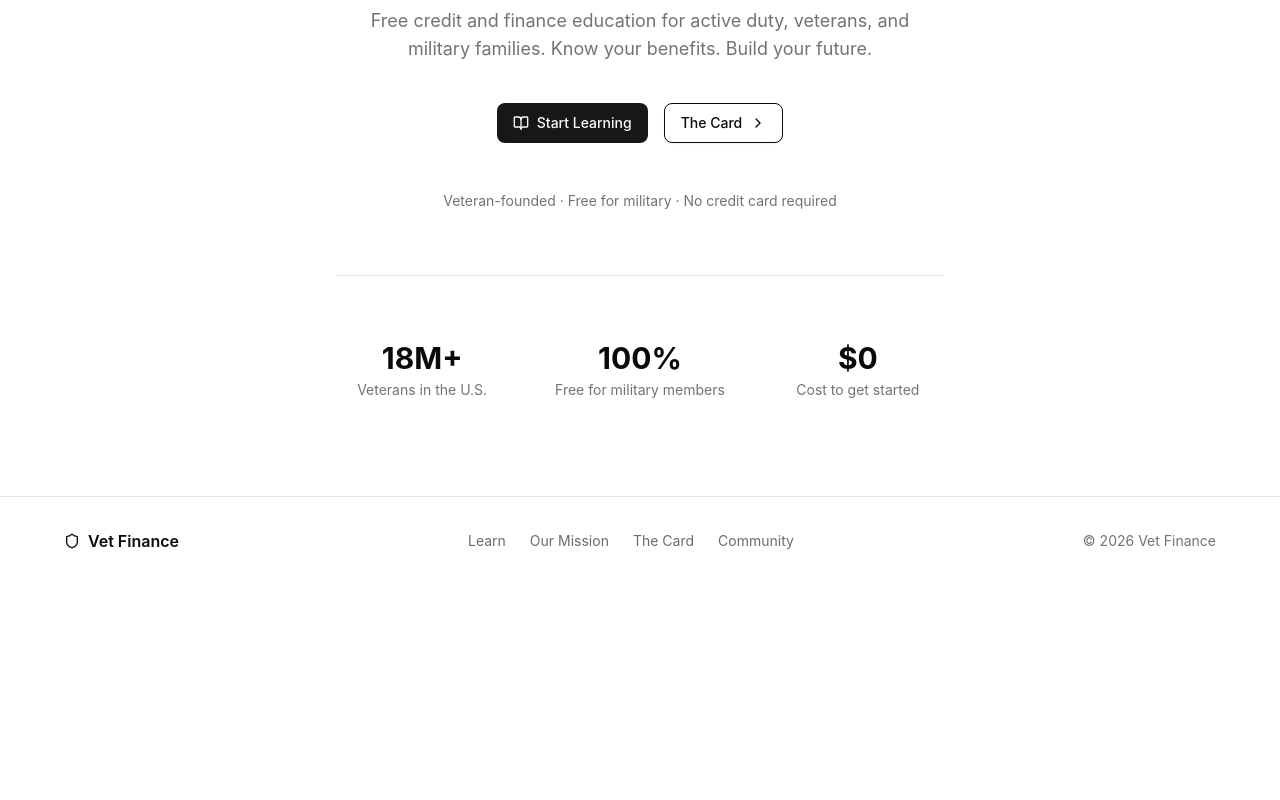
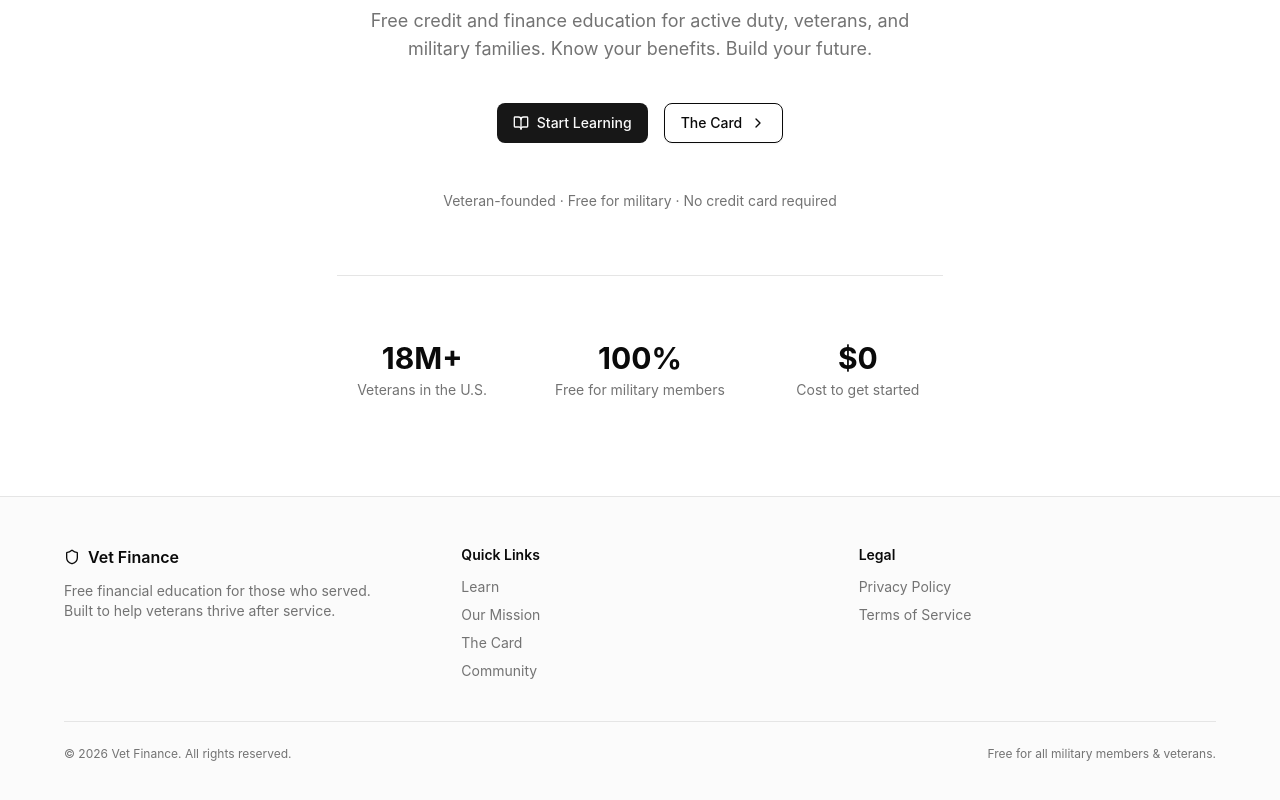
Before and after one commit to DavidAVargas/vet-finance, a Next.js app: page / in a window 1280 px wide. Shown: the part 356-1156 px from the top of the page. Before the commit the page ends 941 px from the top, so only its background shows below. Built offline with nearby package versions, Linux system fonts and the light colour scheme.

Commit message:
Redesign footer with proper layout, columns and legal links

```diff
--- a/components/layout/Footer.tsx
+++ b/components/layout/Footer.tsx
@@ -3,25 +3,47 @@
 
 export function Footer() {
   return (
-    <footer className="border-t border-border px-4 py-8">
-      <div className="mx-auto max-w-6xl flex flex-col items-center justify-between gap-4 sm:flex-row">
-        {/* Logo */}
-        <Link href="/" className="flex items-center gap-2 font-semibold text-foreground">
-          <Shield className="size-4" />
-          <span>Vet Finance</span>
-        </Link>
-
-        {/* Links */}
-        <div className="flex items-center gap-6 text-sm text-foreground/60">
-          <Link href="/learn" className="transition-colors hover:text-foreground">Learn</Link>
-          <Link href="/mission" className="transition-colors hover:text-foreground">Our Mission</Link>
-          <Link href="/card" className="transition-colors hover:text-foreground">The Card</Link>
-          <Link href="/community" className="transition-colors hover:text-foreground">Community</Link>
+    <footer className="border-t border-border bg-muted/40 px-4 py-12">
+      <div className="mx-auto max-w-6xl grid grid-cols-1 gap-10 sm:grid-cols-3">
+        {/* Brand */}
+        <div className="flex flex-col gap-3">
+          <div className="flex items-center gap-2 font-semibold text-foreground">
+            <Shield className="size-4" />
+            <span>Vet Finance</span>
+          </div>
+          <p className="text-sm text-muted-foreground max-w-xs">
+            Free financial education for those who served. Built to help veterans thrive after service.
+          </p>
         </div>
 
-        {/* Copyright */}
-        <p className="text-sm text-muted-foreground">
-          © {new Date().getFullYear()} Vet Finance
+        {/* Quick links */}
+        <div className="flex flex-col gap-3">
+          <p className="text-sm font-semibold text-foreground">Quick Links</p>
+          <div className="flex flex-col gap-2 text-sm text-muted-foreground">
+            <Link href="/learn" className="hover:text-foreground transition-colors">Learn</Link>
+            <Link href="/mission" className="hover:text-foreground transition-colors">Our Mission</Link>
+            <Link href="/card" className="hover:text-foreground transition-colors">The Card</Link>
+            <Link href="/community" className="hover:text-foreground transition-colors">Community</Link>
+          </div>
+        </div>
+
+        {/* Legal */}
+        <div className="flex flex-col gap-3">
+          <p className="text-sm font-semibold text-foreground">Legal</p>
+          <div className="flex flex-col gap-2 text-sm text-muted-foreground">
+            <Link href="/privacy" className="hover:text-foreground transition-colors">Privacy Policy</Link>
+            <Link href="/terms" className="hover:text-foreground transition-colors">Terms of Service</Link>
+          </div>
+        </div>
+      </div>
+
+      {/* Bottom bar */}
+      <div className="mx-auto max-w-6xl mt-10 pt-6 border-t border-border flex flex-col items-center justify-between gap-2 sm:flex-row">
+        <p className="text-xs text-muted-foreground">
+          © {new Date().getFullYear()} Vet Finance. All rights reserved.
+        </p>
+        <p className="text-xs text-muted-foreground">
+          Free for all military members & veterans.
         </p>
       </div>
     </footer>
```
